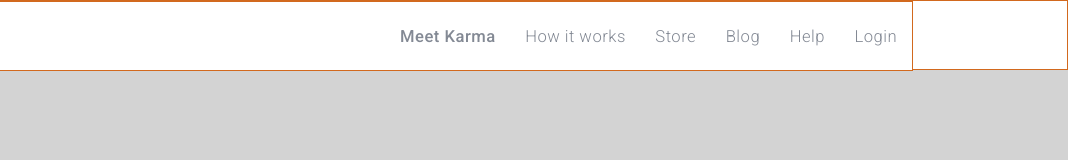
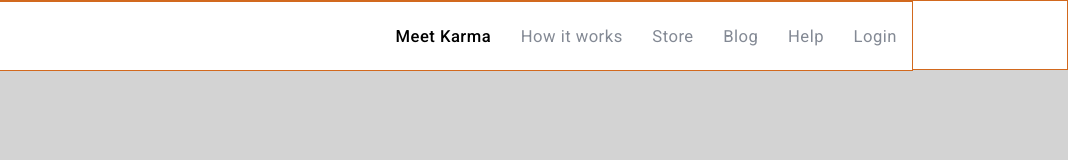
Before and after one commit to dannysinger/Karma-Clone, a plain HTML site: page KarmaClone.html in a window 1280 px wide. Shown: the full height of the page, 212-1280 px from the left. Drawn offline with Linux system fonts and the light colour scheme.

Commit message:
<a> is within <li>, applied color to <a>

```diff
--- a/KarmaClone.css
+++ b/KarmaClone.css
@@ -10,7 +10,7 @@ text-rendering: optimizeLegibility !important;
 body{
     background-color: lightgray;
     font-family:Roboto, sans-serif;
-    font-weight:300;
+    font-weight:400;
     font-size:16px;
     letter-spacing:0.03em;
 }
@@ -21,7 +21,7 @@ a{
 a:hover{
     color: black;
 }
-.active{
+.horizontal-nav-list .active{
     color:black;
     font-weight:500;
 }
--- a/KarmaClone.html
+++ b/KarmaClone.html
@@ -9,7 +9,7 @@
     <nav>
         <div class="nav-container">
             <ul class="horizontal-nav-list">
-                <li class="active"><a href="">Meet Karma</a></li>
+                <li class="active"><a href="" class="active">Meet Karma</a></li>
                 <li><a href="">How it works</a></li>
                 <li><a href="">Store</a></li>
                 <li><a href="">Blog</a></li>
```
